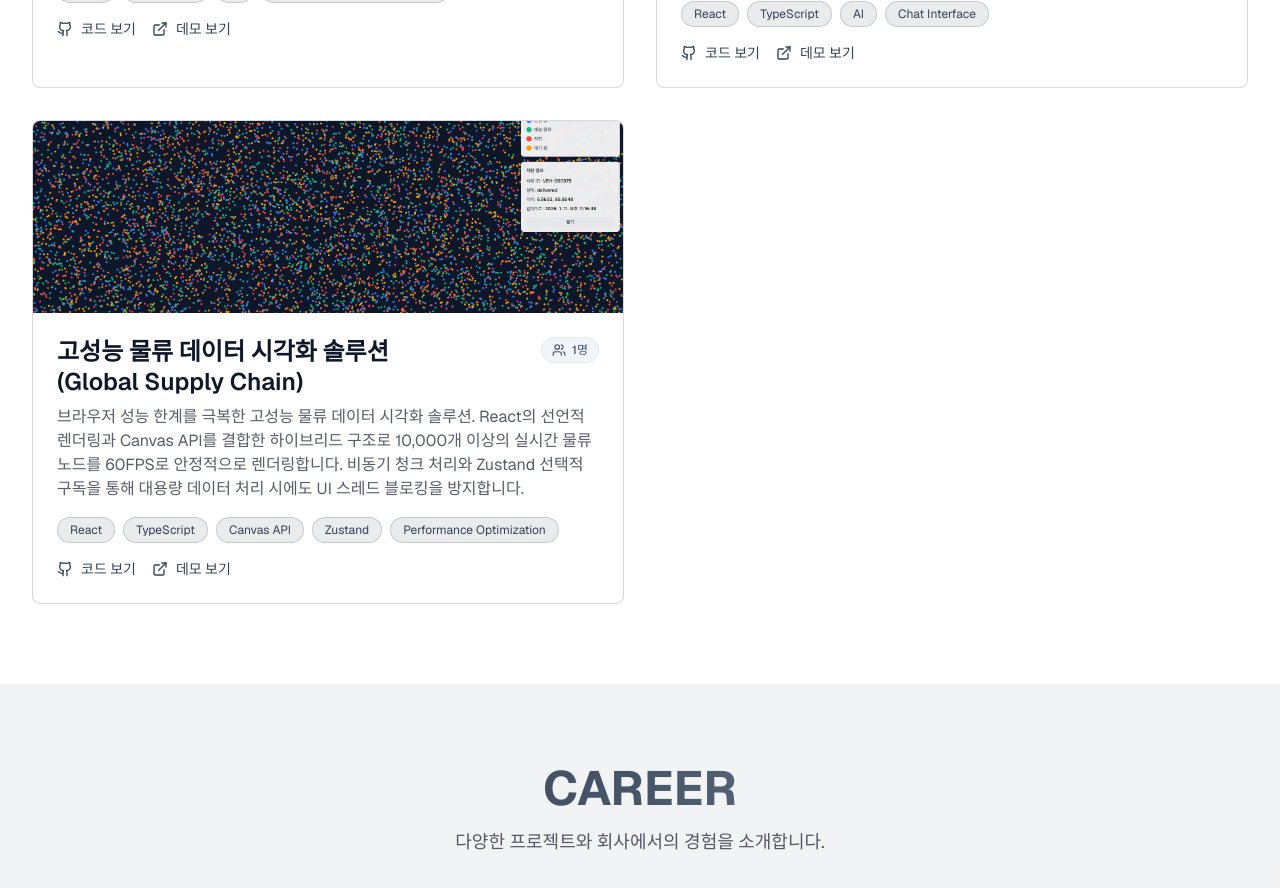
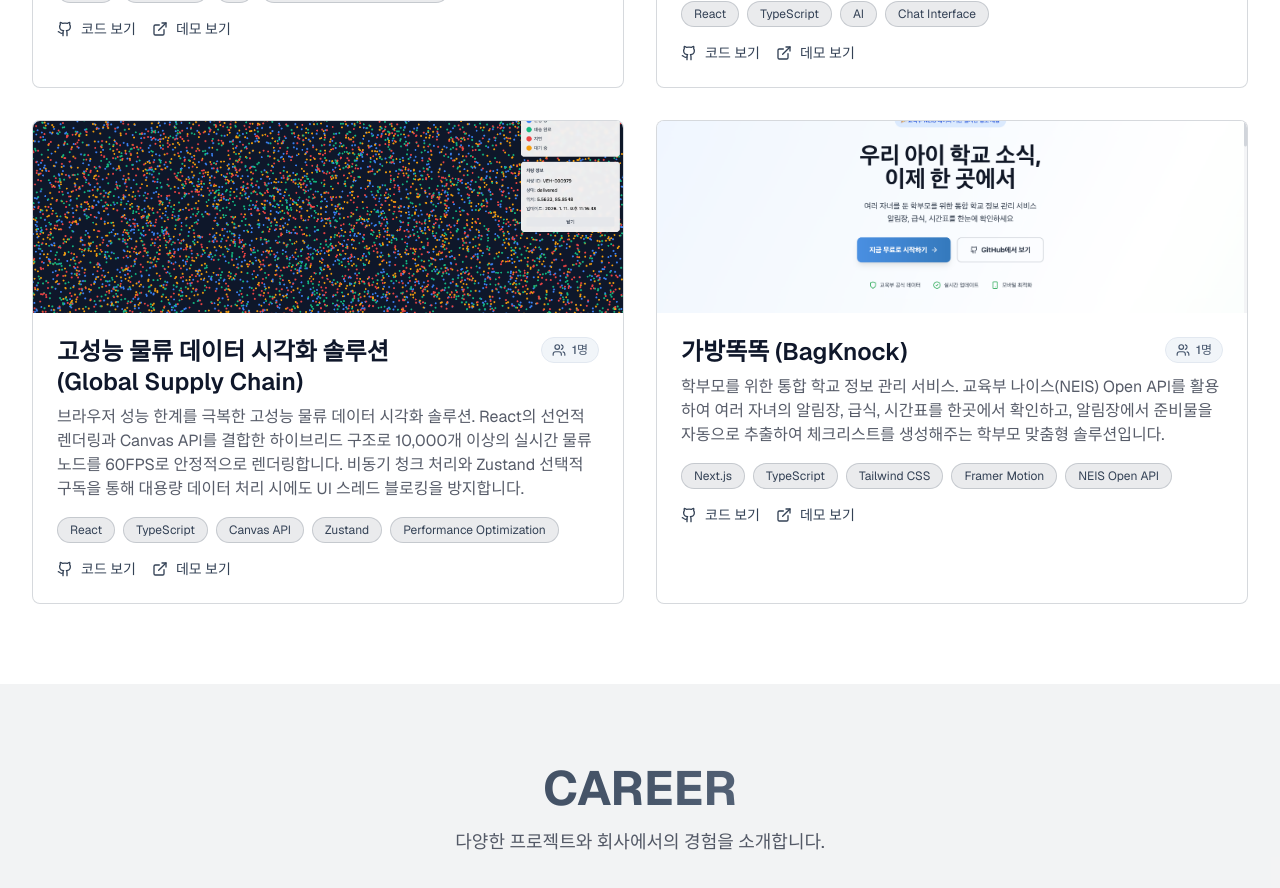
Before and after one commit to kimsoonil/newPortfolio, a Next.js app: page / in a window 1280 px wide. Shown: the part 2700-3588 px from the top of the page. Built offline with nearby package versions, Linux system fonts and the light colour scheme.

Commit message:
가방 똑똑 프로젝트 추가

```diff
--- a/app/(home)/_constants/index.ts
+++ b/app/(home)/_constants/index.ts
@@ -1,5 +1,11 @@
 import { Code, Users, Zap, Target } from "lucide-react";
-import { Project, Experience, SkillCategory, Feature, NavItem } from "@/app/(home)/_types";
+import {
+  Project,
+  Experience,
+  SkillCategory,
+  Feature,
+  NavItem,
+} from "@/app/(home)/_types";
 
 /**
  * 네비게이션 아이템 상수
@@ -24,17 +30,20 @@ export const FEATURES: Feature[] = [
   {
     icon: Zap,
     title: "AI 도구 활용",
-    description: "Cursor 등 AI 도구를 개발 프로세스에 적극 도입하여 생산성 향상",
+    description:
+      "Cursor 등 AI 도구를 개발 프로세스에 적극 도입하여 생산성 향상",
   },
   {
     icon: Users,
     title: "멘토링 & 리더십",
-    description: "주니어 개발자들의 멘토링과 페어 프로그래밍을 통한 팀 역량 향상",
+    description:
+      "주니어 개발자들의 멘토링과 페어 프로그래밍을 통한 팀 역량 향상",
   },
   {
     icon: Target,
     title: "테스트 문화",
-    description: "VITest와 React Testing Library 기반의 테스트 코드 작성 문화 정착",
+    description:
+      "VITest와 React Testing Library 기반의 테스트 코드 작성 문화 정착",
   },
 ];
 
@@ -185,10 +194,32 @@ export const PROJECTS: Project[] = [
     title: "고성능 물류 데이터 시각화 솔루션\n(Global Supply Chain)",
     description:
       "브라우저 성능 한계를 극복한 고성능 물류 데이터 시각화 솔루션. React의 선언적 렌더링과 Canvas API를 결합한 하이브리드 구조로 10,000개 이상의 실시간 물류 노드를 60FPS로 안정적으로 렌더링합니다. 비동기 청크 처리와 Zustand 선택적 구독을 통해 대용량 데이터 처리 시에도 UI 스레드 블로킹을 방지합니다.",
-    technologies: ["React", "TypeScript", "Canvas API", "Zustand", "Performance Optimization"],
+    technologies: [
+      "React",
+      "TypeScript",
+      "Canvas API",
+      "Zustand",
+      "Performance Optimization",
+    ],
     image: "/gscrmd.png",
     github: "https://github.com/kimsoonil/gscrmd",
     demo: "https://gscrmd.netlify.app/",
     teamSize: 1,
   },
+  {
+    title: "가방똑똑 (BagKnock)",
+    description:
+      "학부모를 위한 통합 학교 정보 관리 서비스. 교육부 나이스(NEIS) Open API를 활용하여 여러 자녀의 알림장, 급식, 시간표를 한곳에서 확인하고, 알림장에서 준비물을 자동으로 추출하여 체크리스트를 생성해주는 학부모 맞춤형 솔루션입니다.",
+    technologies: [
+      "Next.js",
+      "TypeScript",
+      "Tailwind CSS",
+      "Framer Motion",
+      "NEIS Open API",
+    ],
+    image: "/bagknock.png",
+    github: "https://github.com/kimsoonil/BagKnock",
+    demo: "https://bagknock.netlify.app/",
+    teamSize: 1,
+  },
 ];
```
Also changed, not shown: public/bagknock.png (added).
